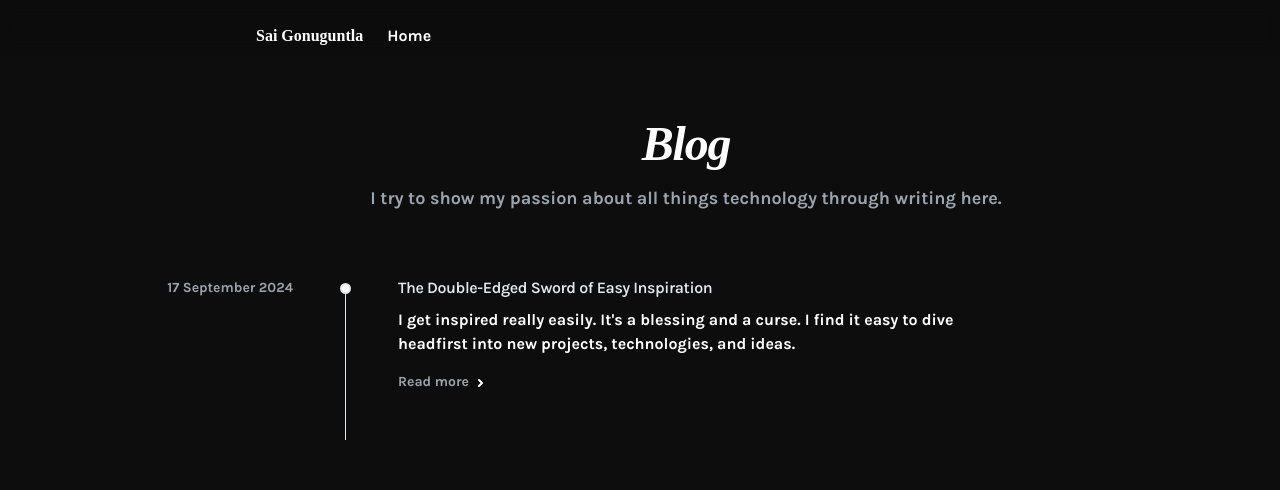
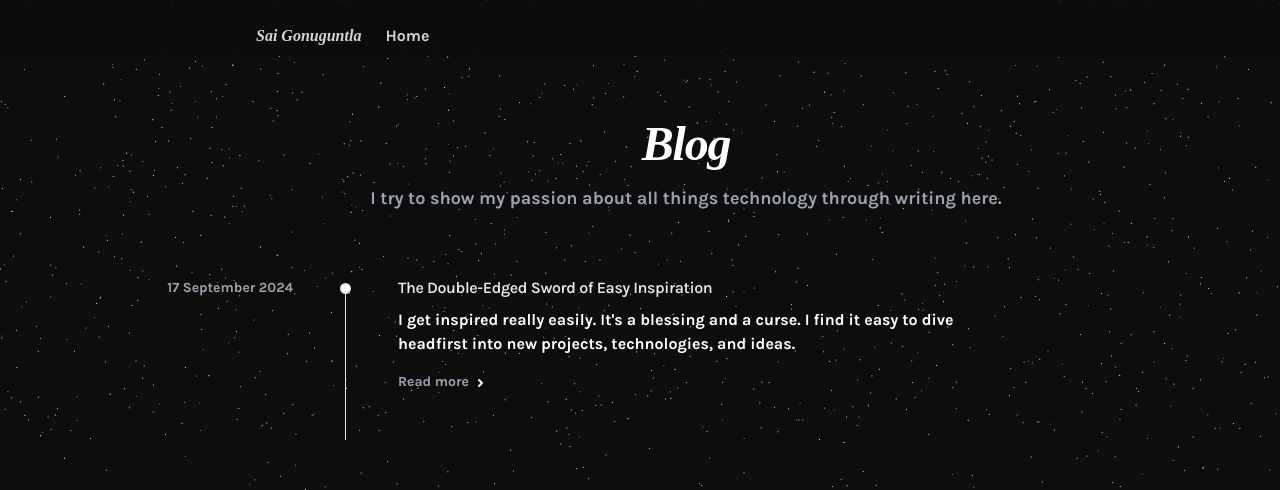
Before and after one commit to saigonu/blog, a Next.js app: page / in a window 1280 px wide. Shown: the top 490 px of the page. Built offline with nearby package versions, Linux system fonts and the light colour scheme.

Commit message:
fix: Fix styling

```diff
--- a/src/app/_components/nav.tsx
+++ b/src/app/_components/nav.tsx
@@ -35,11 +35,11 @@
           <div className="flex flex-row items-center gap-6">
             <Link
               href="https://saig.vercel.app/"
-              className="text-white hover:text-gray-300 font-instrument"
+              className="text-gray-300 hover:text-white italic font-instrument"
             >
               Sai Gonuguntla
             </Link>
-            <Link href="/" className="text-white hover:text-gray-300">
+            <Link href="/" className="text-gray-300 hover:text-white">
               Home
             </Link>
           </div>
--- /dev/null
+++ b/src/app/_components/ui/shooting-stars.tsx
@@ -0,0 +1,146 @@
+"use client";
+import { cn } from "../../../lib/utils";
+import React, { useEffect, useState, useRef } from "react";
+
+interface ShootingStar {
+  id: number;
+  x: number;
+  y: number;
+  angle: number;
+  scale: number;
+  speed: number;
+  distance: number;
+}
+
+interface ShootingStarsProps {
+  minSpeed?: number;
+  maxSpeed?: number;
+  minDelay?: number;
+  maxDelay?: number;
+  starColor?: string;
+  trailColor?: string;
+  starWidth?: number;
+  starHeight?: number;
+  className?: string;
+}
+
+const getRandomStartPoint = () => {
+  const side = Math.floor(Math.random() * 4);
+  const offset = Math.random() * window.innerWidth;
+
+  switch (side) {
+    case 0:
+      return { x: offset, y: 0, angle: 45 };
+    case 1:
+      return { x: window.innerWidth, y: offset, angle: 135 };
+    case 2:
+      return { x: offset, y: window.innerHeight, angle: 225 };
+    case 3:
+      return { x: 0, y: offset, angle: 315 };
+    default:
+      return { x: 0, y: 0, angle: 45 };
+  }
+};
+export const ShootingStars: React.FC<ShootingStarsProps> = ({
+  minSpeed = 10,
+  maxSpeed = 30,
+  minDelay = 1200,
+  maxDelay = 4200,
+  starColor = "#FFFFFF", // White color for the star
+  trailColor = "#FFFFFF", // White color for the trail
+  starWidth = 10,
+  starHeight = 1,
+  className,
+}) => {
+  const [star, setStar] = useState<ShootingStar | null>(null);
+  const svgRef = useRef<SVGSVGElement>(null);
+
+  useEffect(() => {
+    const createStar = () => {
+      const { x, y, angle } = getRandomStartPoint();
+      const newStar: ShootingStar = {
+        id: Date.now(),
+        x,
+        y,
+        angle,
+        scale: 1,
+        speed: Math.random() * (maxSpeed - minSpeed) + minSpeed,
+        distance: 0,
+      };
+      setStar(newStar);
+
+      const randomDelay = Math.random() * (maxDelay - minDelay) + minDelay;
+      setTimeout(createStar, randomDelay);
+    };
+
+    createStar();
+
+    return () => {};
+  }, [minSpeed, maxSpeed, minDelay, maxDelay]);
+
+  useEffect(() => {
+    const moveStar = () => {
+      if (star) {
+        setStar((prevStar) => {
+          if (!prevStar) return null;
+          const newX =
+            prevStar.x +
+            prevStar.speed * Math.cos((prevStar.angle * Math.PI) / 180);
+          const newY =
+            prevStar.y +
+            prevStar.speed * Math.sin((prevStar.angle * Math.PI) / 180);
+          const newDistance = prevStar.distance + prevStar.speed;
+          const newScale = 1 + newDistance / 100;
+          if (
+            newX < -20 ||
+            newX > window.innerWidth + 20 ||
+            newY < -20 ||
+            newY > window.innerHeight + 20
+          ) {
+            return null;
+          }
+          return {
+            ...prevStar,
+            x: newX,
+            y: newY,
+            distance: newDistance,
+            scale: newScale,
+          };
+        });
+      }
+    };
+
+    const animationFrame = requestAnimationFrame(moveStar);
+    return () => cancelAnimationFrame(animationFrame);
+  }, [star]);
+
+  return (
+    <svg
+      ref={svgRef}
+      className={cn("w-full h-full absolute inset-0", className)}
+    >
+      {star && (
+        <rect
+          key={star.id}
+          x={star.x}
+          y={star.y}
+          width={starWidth * star.scale}
+          height={starHeight}
+          fill="url(#gradient)"
+          transform={`rotate(${star.angle}, ${
+            star.x + (starWidth * star.scale) / 2
+          }, ${star.y + starHeight / 2})`}
+        />
+      )}
+      <defs>
+        <linearGradient id="gradient" x1="0%" y1="0%" x2="100%" y2="100%">
+          <stop offset="0%" style={{ stopColor: trailColor, stopOpacity: 0 }} />
+          <stop
+            offset="100%"
+            style={{ stopColor: starColor, stopOpacity: 1 }}
+          />
+        </linearGradient>
+      </defs>
+    </svg>
+  );
+};
--- /dev/null
+++ b/src/app/_components/ui/stars-background.tsx
@@ -0,0 +1,143 @@
+"use client";
+import { cn } from "../../../lib/utils";
+import React, {
+  useState,
+  useEffect,
+  useRef,
+  RefObject,
+  useCallback,
+} from "react";
+
+interface StarProps {
+  x: number;
+  y: number;
+  radius: number;
+  opacity: number;
+  twinkleSpeed: number | null;
+}
+
+interface StarBackgroundProps {
+  starDensity?: number;
+  allStarsTwinkle?: boolean;
+  twinkleProbability?: number;
+  minTwinkleSpeed?: number;
+  maxTwinkleSpeed?: number;
+  className?: string;
+}
+
+export const StarsBackground: React.FC<StarBackgroundProps> = ({
+  starDensity = 0.00015,
+  allStarsTwinkle = true,
+  twinkleProbability = 0.7,
+  minTwinkleSpeed = 0.5,
+  maxTwinkleSpeed = 1,
+  className,
+}) => {
+  const [stars, setStars] = useState<StarProps[]>([]);
+  const canvasRef: RefObject<HTMLCanvasElement> =
+    useRef<HTMLCanvasElement>(null);
+
+  const generateStars = useCallback(
+    (width: number, height: number): StarProps[] => {
+      const area = width * height;
+      const numStars = Math.floor(area * starDensity);
+      return Array.from({ length: numStars }, () => {
+        const shouldTwinkle =
+          allStarsTwinkle || Math.random() < twinkleProbability;
+        return {
+          x: Math.random() * width,
+          y: Math.random() * height,
+          radius: Math.random() * 0.05 + 0.5,
+          opacity: Math.random() * 0.5 + 0.5,
+          twinkleSpeed: shouldTwinkle
+            ? minTwinkleSpeed +
+              Math.random() * (maxTwinkleSpeed - minTwinkleSpeed)
+            : null,
+        };
+      });
+    },
+    [
+      starDensity,
+      allStarsTwinkle,
+      twinkleProbability,
+      minTwinkleSpeed,
+      maxTwinkleSpeed,
+    ]
+  );
+
+  useEffect(() => {
+    const updateStars = () => {
+      if (canvasRef.current) {
+        const canvas = canvasRef.current;
+        const ctx = canvas.getContext("2d");
+        if (!ctx) return;
+
+        const { width, height } = canvas.getBoundingClientRect();
+        canvas.width = width;
+        canvas.height = height;
+        setStars(generateStars(width, height));
+      }
+    };
+
+    updateStars();
+
+    const resizeObserver = new ResizeObserver(updateStars);
+    if (canvasRef.current) {
+      resizeObserver.observe(canvasRef.current);
+    }
+
+    return () => {
+      if (canvasRef.current) {
+        resizeObserver.unobserve(canvasRef.current);
+      }
+    };
+  }, [
+    starDensity,
+    allStarsTwinkle,
+    twinkleProbability,
+    minTwinkleSpeed,
+    maxTwinkleSpeed,
+    generateStars,
+  ]);
+
+  useEffect(() => {
+    const canvas = canvasRef.current;
+    if (!canvas) return;
+
+    const ctx = canvas.getContext("2d");
+    if (!ctx) return;
+
+    let animationFrameId: number;
+
+    const render = () => {
+      ctx.clearRect(0, 0, canvas.width, canvas.height);
+      stars.forEach((star) => {
+        ctx.beginPath();
+        ctx.arc(star.x, star.y, star.radius, 0, Math.PI * 2);
+        ctx.fillStyle = `rgba(255, 255, 255, ${star.opacity})`;
+        ctx.fill();
+
+        if (star.twinkleSpeed !== null) {
+          star.opacity =
+            0.5 +
+            Math.abs(Math.sin((Date.now() * 0.001) / star.twinkleSpeed) * 0.5);
+        }
+      });
+
+      animationFrameId = requestAnimationFrame(render);
+    };
+
+    render();
+
+    return () => {
+      cancelAnimationFrame(animationFrameId);
+    };
+  }, [stars]);
+
+  return (
+    <canvas
+      ref={canvasRef}
+      className={cn("h-full w-full absolute inset-0", className)}
+    />
+  );
+};
--- a/src/app/layout.tsx
+++ b/src/app/layout.tsx
@@ -1,5 +1,7 @@
 import type { Metadata } from "next";
 import "./globals.css";
+import { StarsBackground } from "./_components/ui/stars-background";
+import { ShootingStars } from "./_components/ui/shooting-stars";
 
 export const metadata: Metadata = {
   title: `Sai Gonuguntla - Blog`,
@@ -54,7 +56,33 @@
         <link rel="alternate" type="application/rss+xml" href="/feed.xml" />
       </head>
       <body>
-        <div className="min-h-screen">{children}</div>
+        <div className="relative min-h-screen">
+          {/* Stars Background */}
+          <StarsBackground
+            starDensity={0.001}
+            allStarsTwinkle={true}
+            twinkleProbability={0.7}
+            minTwinkleSpeed={0.5}
+            maxTwinkleSpeed={1}
+            className="absolute inset-0 z-0"
+          />
+
+          {/* Shooting Stars Background */}
+          <ShootingStars
+            minSpeed={10}
+            maxSpeed={30}
+            minDelay={1200}
+            maxDelay={4200}
+            starColor="#FFFFFF"
+            trailColor="#FFFFFF"
+            starWidth={10}
+            starHeight={1}
+            className="absolute inset-0 z-10"
+          />
+
+          {/* Page Content */}
+          <div className="relative z-20">{children}</div>
+        </div>
       </body>
     </html>
   );
--- a/src/app/page.tsx
+++ b/src/app/page.tsx
@@ -2,16 +2,41 @@
 import { getAllPosts } from "@/lib/api";
 import Header from "@/app/_components/header";
 import { PostPreview } from "@/app/_components/post-preview";
+import { StarsBackground } from "./_components/ui/stars-background";
+import { ShootingStars } from "./_components/ui/shooting-stars";
 
 export default function Index() {
   const allPosts = getAllPosts();
 
   return (
     <main>
+      {/* Stars Background */}
+      <StarsBackground
+        starDensity={0.001}
+        allStarsTwinkle={true}
+        twinkleProbability={0.7}
+        minTwinkleSpeed={0.5}
+        maxTwinkleSpeed={1}
+        className="absolute inset-0 z-0"
+      />
+
+      {/* Shooting Stars Background */}
+      <ShootingStars
+        minSpeed={10}
+        maxSpeed={30}
+        minDelay={1200}
+        maxDelay={4200}
+        starColor="#FFFFFF"
+        trailColor="#FFFFFF"
+        starWidth={10}
+        starHeight={1}
+        className="absolute inset-0 z-10"
+      />
+
       <Header />
       <Container>
         {/* Main message */}
-        <div className="py-16 sm:text-center">
+        <div className="py-16 sm:text-center relative z-20">
           <h1 className="mb-4 text-5xl sm:text-5xl tracking-tight text-white font-extrabold font-instrument italic">
             Blog
           </h1>
@@ -22,7 +47,7 @@
         </div>
 
         {/* Posts */}
-        <div className="relative sm:pb-12 max-w-xl mx-auto">
+        <div className="relative sm:pb-12 max-w-xl mx-auto z-20">
           {/* vertical line */}
           <div className="hidden absolute top-3 bottom-0 right-full mr-7 md:mr-[3.25rem] w-px bg-slate-200 sm:block" />
 
```
